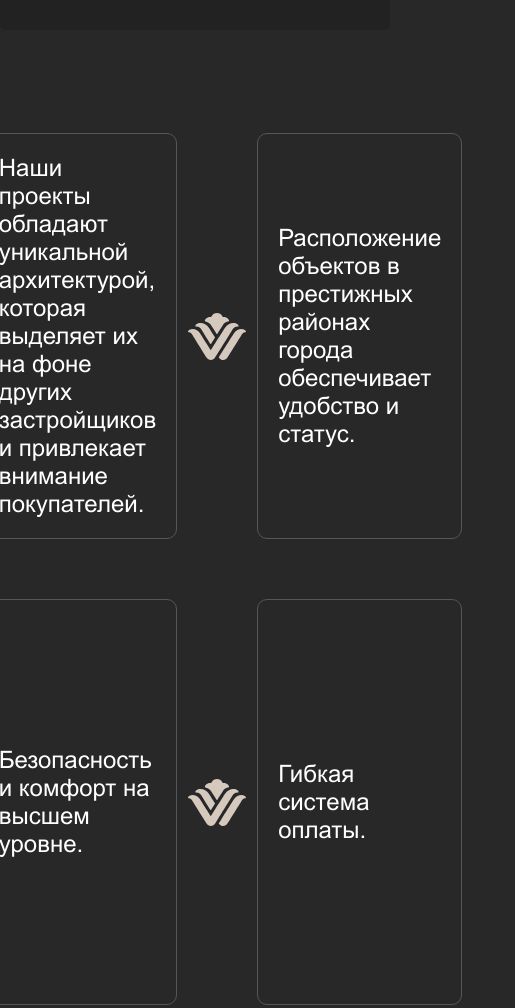
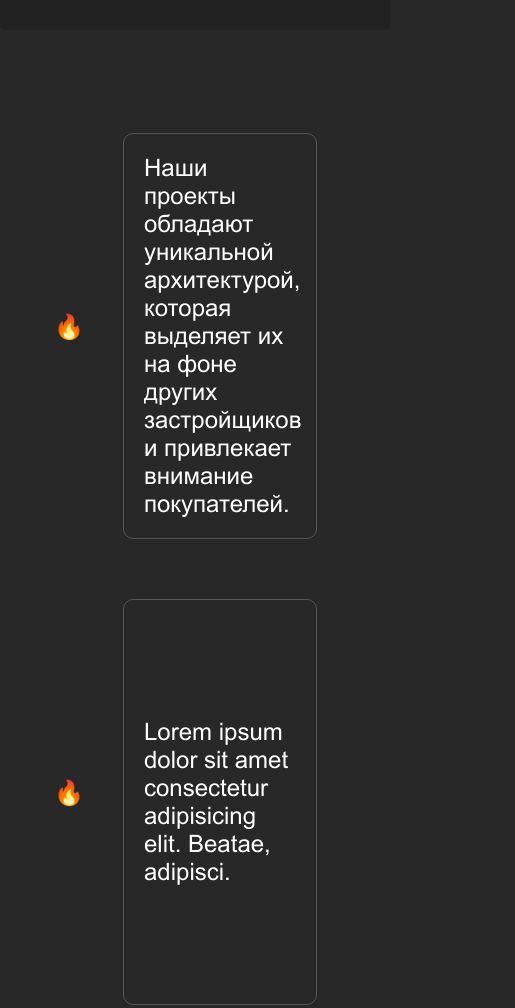
Before and after one commit to MironProFit/Real-estate, a plain HTML site: page index.html in a window 390 px wide. Shown: the part 960-1968 px from the top of the page, 515 px wide, since content can reach past the window. Drawn offline with Linux system fonts and the light colour scheme.

Commit message:
адаптив хедер интро мид

```diff
--- a/index.html
+++ b/index.html
@@ -57,10 +57,7 @@
                 Наши проекты обладают уникальной архитектурой, которая выделяет их
                 на фоне других застройщиков и привлекает внимание покупателей.
               </li>
-              <li class="middle-block__item">
-                Расположение объектов в престижных районах города обеспечивает
-                удобство и статус.
-              </li>
+              <li class="middle-block__item"> Lorem ipsum dolor sit amet consectetur adipisicing elit. Beatae, adipisci.</li>
               <li class="middle-block__item">
                 Безопасность и комфорт на высшем уровне.
               </li>
--- a/styles.css
+++ b/styles.css
@@ -382,6 +382,20 @@
   }
 }
 
+@media (max-width: 800px) {
+    .middle-block__item,
+  .middle-block__item:last-child {
+    grid-column: -1 / -3;
+  }
+  .middle-block__item::before {
+    position: absolute;
+    content: '\1F525';
+    width: 58px;
+    height: 47px;
+    left: -70px;
+  }
+}
+
 /* Стили для блока формы */
 .form-block {
   background-color: var(--main-color);
```
